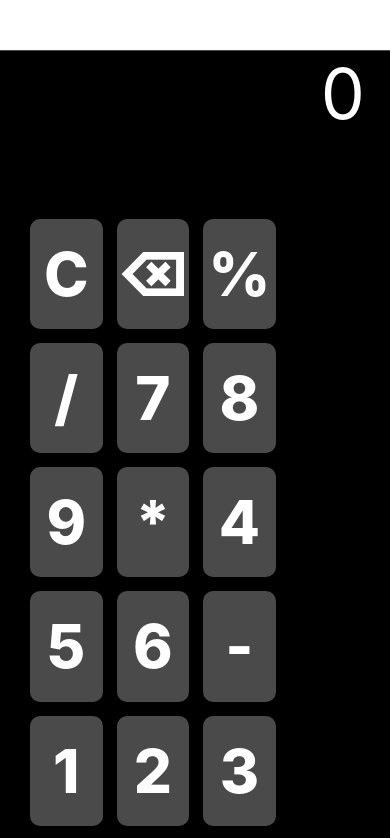
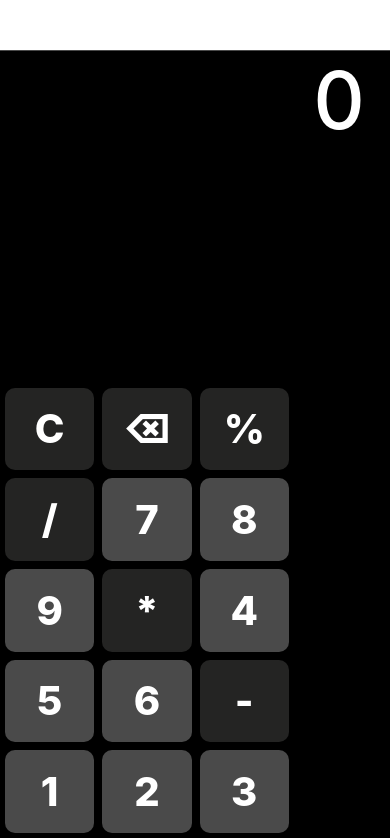
Before and after one commit to hrishi-anveshak/calculator-native, a React Native app: screen / in a window 390 px wide. Shown: the top 838 px of the page. Built offline with nearby package versions, Linux system fonts and the light colour scheme.

Commit message:
done v2.0

```diff
--- a/components/Home/UserInput.tsx
+++ b/components/Home/UserInput.tsx
@@ -6,6 +6,7 @@ import stylesInput from '../../styles/stylesInput';
 export default function UserInput() {
   const [input, setInput] = useState('');
   const [result, setResult] = useState('0');
+  const [operator, setOperator] = useState('');
   const values = [
     'C',
     '⌫',
@@ -29,21 +30,82 @@ export default function UserInput() {
     '=',
   ];
 
+  // const calculate = (val: any) => {
+  //   if (val === 'C') {
+  //     setInput('');
+  //     setResult('0');
+  //   } else if (val === '⌫') {
+  //     setInput(input.slice(0, -1));
+  //   } else if (val === '/' && result === '0') {
+  //     setResult((parseFloat(input) / 100).toString());
+  //   } else if (val === '=') {
+  //     try {
+  //       const calculate = eval(input);
+  //       setInput(calculate.toString());
+  //       setResult(calculate.toString());
+  //     } catch {
+  //       setInput('Error');
+  //     }
+  //   } else {
+  //     setInput(input + val);
+  //   }
+  // };
+
   const calculate = (val: any) => {
     if (val === 'C') {
       setInput('');
       setResult('0');
     } else if (val === '⌫') {
-      setInput(input.slice(0, -1));
-    } else if (val === '/' && result === '0') {
+      setInput(String(input).slice(0, -1));
+    } else if (val === '%' && result === '0') {
       setResult((parseFloat(input) / 100).toString());
     } else if (val === '=') {
       try {
-        const calculate = eval(input);
-        setInput(calculate.toString());
-        setResult(calculate.toString());
-      } catch {
+        const valArr = input.match(/(\d*\.?\d+|\+|\-|\%|\*|\/)/g);
+        const parsedValues: any = valArr?.map(item =>
+          isNaN(item as any) ? item : Number(item),
+        );
+        function removeOperatorAtEnd(arr: (string)[]) {
+          const operators = ['+', '-', '*', '/', '%'];
+          if (arr.length && operators.includes(arr[arr.length - 1] as string)) {
+            arr.pop();
+          }
+          return arr;
+        }
+        const cleanedValues = removeOperatorAtEnd([...parsedValues]);
+        const numbers = cleanedValues
+          .filter((item, index) => index % 2 === 0)
+          .map(Number);
+        const operators = cleanedValues.filter(
+          (item, index) => index % 2 !== 0,
+        );
+        let cal = numbers[0];
+        for (let i = 0; i < operators.length; i++) {
+          const operator = operators[i];
+          const num = numbers[i + 1];
+          switch (operator) {
+            case '+':
+              cal += num;
+              break;
+            case '-':
+              cal -= num;
+              break;
+            case '*':
+              cal *= num;
+              break;
+            case '%':
+              cal %= num;
+              break;
+            case '/':
+              cal /= num;
+              break;
+          }
+          setInput(cal.toString());
+          setResult(cal.toString());
+        }
+      } catch (err) {
         setInput('Error');
+        setResult('0');
       }
     } else {
       setInput(input + val);
@@ -62,10 +124,11 @@ export default function UserInput() {
       {/* userInput */}
       <View style={stylesUser.section}>
         {values.map((val, index) => {
+          const sym = ['C', '⌫', '%', '/', '*', '-', '+', '=', '.'];
           return (
             <TouchableOpacity
               key={index}
-              style={stylesUser.item}
+              style={sym.includes(val) ? stylesUser.item2 : stylesUser.item}
               onPress={() => val !== '' && calculate(val)}>
               <Text style={stylesUser.text}>{val}</Text>
             </TouchableOpacity>
--- a/components/ui/InputSection.tsx
+++ b/components/ui/InputSection.tsx
@@ -1,12 +1,25 @@
-import React from 'react';
-import {ScrollView, Text, View} from 'react-native';
+import React, {useRef, useEffect} from 'react';
+import {
+  ScrollView as ScrollViewType,
+  ScrollView,
+  Text,
+  View,
+} from 'react-native';
 import {stylesInput} from '../../styles/stylesInput';
+
 export default function InputSection({input, result}: any) {
+  const scrollViewRef = useRef<ScrollViewType | null>(null);
+
+  useEffect(() => {
+    scrollViewRef.current?.scrollToEnd({animated: true});
+  }, [input]);
   return (
-    <View>
-      <Text style={stylesInput.textResult}>{input}</Text>
-      <View style={stylesInput.line}></View>
-      <Text style={stylesInput.textResult}>{result}</Text>
+    <View style={stylesInput.inputSectionScroll}>
+      <ScrollView ref={scrollViewRef}>
+        <Text style={stylesInput.textResult}>{input}</Text>
+        <View style={stylesInput.line}></View>
+        <Text style={stylesInput.textResult}>{result}</Text>
+      </ScrollView>
     </View>
   );
 }
--- a/styles/stylesInput.js
+++ b/styles/stylesInput.js
@@ -3,10 +3,15 @@ const {height} = Dimensions.get('window');
 export const stylesInput = StyleSheet.create({
   textResult: {
     color: '#ffff',
-    fontSize: 70,
+    fontSize: 80,
     textAlign: 'right',
     flexShrink: 0,
     marginRight: 25,
+    fontWeight: 500,
+  },
+  section:{
+    justifyContent:'center',
+    marginVertical:'auto',
   },
   inputs: {
     padding: 20,
@@ -20,21 +25,29 @@ export const stylesInput = StyleSheet.create({
   },
   inputSection: {
     flexDirection: 'row',
-    justifyContent: 'space-between',
-    marginHorizontal: 30,
+    justifyContent: 'center',
     alignContent: 'center',
     alignItems: 'center',
-    height: height * 0.2,
+    height: height * 0.4,
   },
   inputScroll: {
     flexDirection: 'row-reverse',
   },
   inputSectionScroll: {
-    height: height * 0.2,
+    height: height * 0.4,
+    justifyContent: 'center',
+    alignContent: 'center',
+
+
+  },
+  sectionInp: {
+    alignContent: 'center',
   },
   line: {
     borderBottomWidth: 1,
     borderBottomColor: '#4a4a4a',
+    justifyContent: 'center',
+
   },
 });
 
--- a/styles/stylesUser.js
+++ b/styles/stylesUser.js
@@ -3,7 +3,7 @@ const {height} = Dimensions.get('window');
 export const stylesUser = StyleSheet.create({
   text: {
     color: '#ffff',
-    fontSize: 60,
+    fontSize: 40,
     textAlign: 'right',
     fontWeight: 800,
   },
@@ -12,20 +12,28 @@ export const stylesUser = StyleSheet.create({
     flexWrap: 'wrap',
     justifyContent: 'flex-start',
     height: height * 0.8,
-    marginHorizontal: 30,
-    gap: 14,
+    marginHorizontal: 5,
+    gap: 8,
   },
 
   item: {
     paddingHorizontal: 5,
-    width: '22%',
+    width: '23.5%',
     alignItems: 'center',
     justifyContent: 'center',
     borderRadius: 10,
     backgroundColor: '#4a4a4a',
-    height: (height * 0.8 - 14) / 6,
+    height: (height * 0.8 - 14) / 8,
   },
-
+  item2 : {
+    paddingHorizontal: 5,
+    width: '23.5%',
+    alignItems: 'center',
+    justifyContent: 'center',
+    borderRadius: 10,
+    backgroundColor: '#242423',
+    height: (height * 0.8 - 14) / 8,
+  },
 });
 
 export default stylesUser;
```
